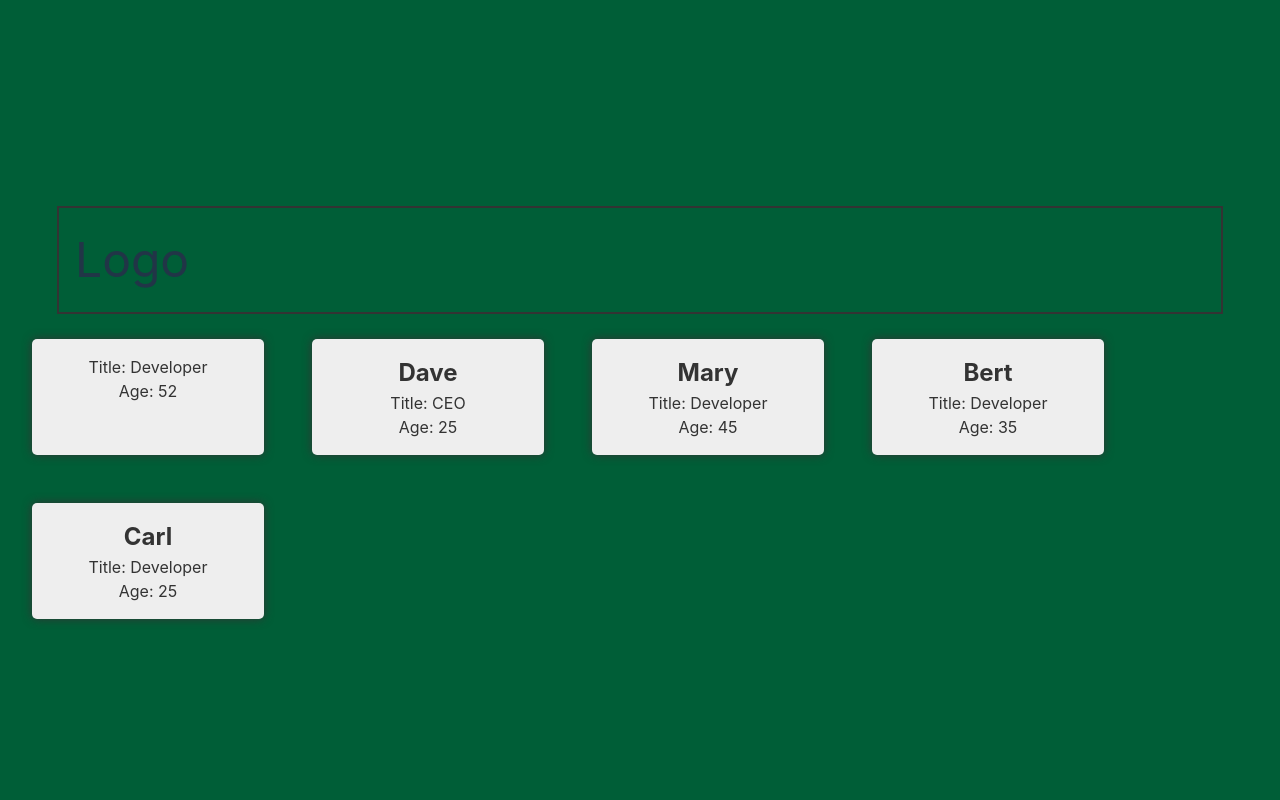
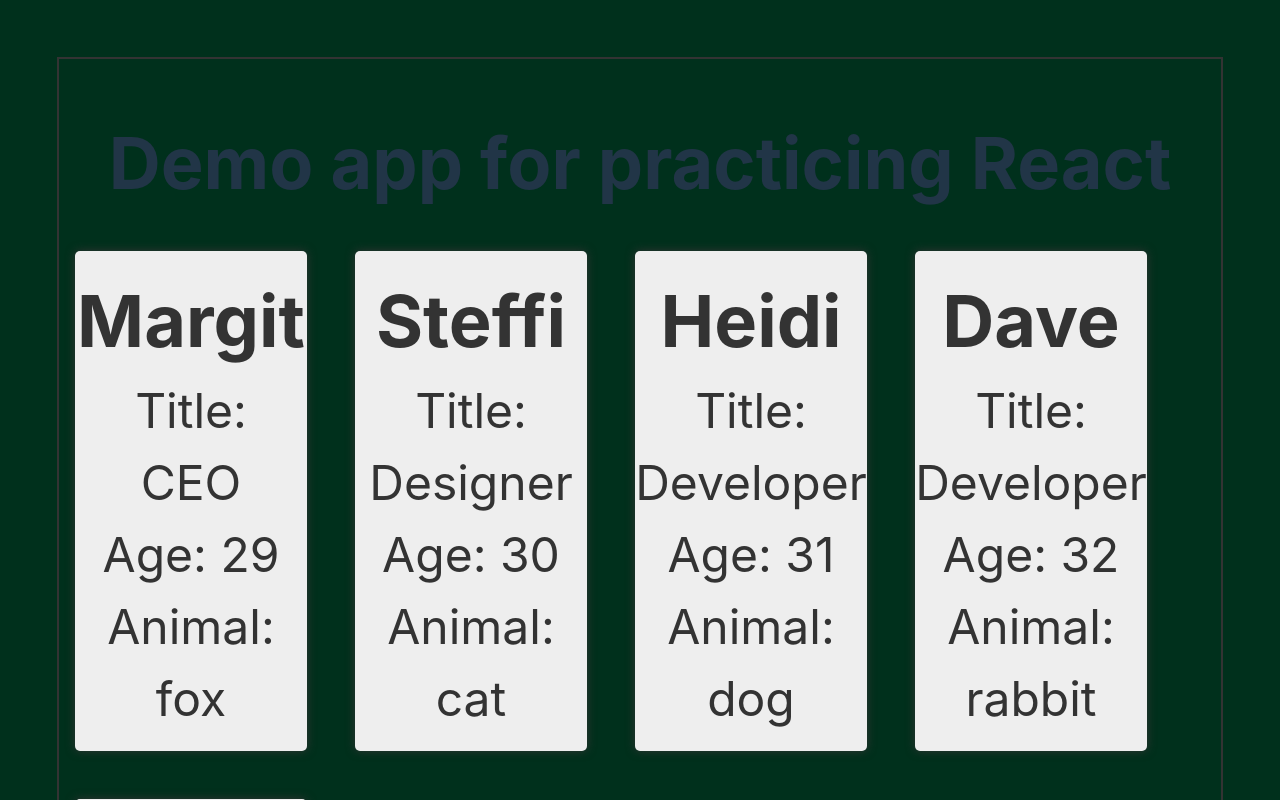
Before and after one commit to stabjana/demoVite_React, a React (Vite) app in the folder 1st_week/demoVite/: page / in a window 1280 px wide. Shown: the top 800 px of the page. Built offline with nearby package versions, Linux system fonts and the light colour scheme.

Commit message:
cleaned up code

```diff
--- a/1st_week/demoVite/src/App.jsx
+++ b/1st_week/demoVite/src/App.jsx
@@ -1,27 +1,45 @@
 import './App.css'
-import Card from './Card.jsx'
+import Card from './data/components/Card.jsx'
 import { useState } from 'react';
+import personsData from './data/personsData' // renamed
 
 function App() {
+  const [isLoggedIn, setIsLoggedIn] = useState(true); // to false again!
 
-  const [person, setPerson] = useState({
-    firstname:"Ramona",
-    title:"Developer",
-    age:52,
-  })
+  const handleLoginClick = () => {
+    setIsLoggedIn((prevState) => !prevState);
+  };
 
   return (
-    <div>
-    <header>Logo</header>
-    <main>
-    <Card firstname={person.firstName} title={person.title} age={person.age}/>
-    <Card firstName="Dave" title="CEO" age="25"/>
-    <Card firstName="Mary" title="Developer" age="45"/>
-    <Card firstName="Bert" title="Developer" age="35"/>
-    <Card firstName="Carl" title="Developer" age="25"/>
-    </main>
-    </div>
-  )
+    <>
+      <header><h1>Demo app for practicing React</h1>
+        {isLoggedIn ? (
+          <div>
+            <main>
+              {
+                personsData.map((person) => (
+                  <Card
+                    key={person.id}
+                    firstName={person.firstName}
+                    title={person.title}
+                    age={person.age}
+                    animal={person.animal} />
+                ))
+              }
+            </main>
+            <button onClick={handleLoginClick}>Log out</button>
+          </div>
+        ) : (
+          <div className='logInSect'>
+            <p>Please log in to see the list</p>
+            <button onClick={handleLoginClick}>Log in</button>
+          </div>
+        )
+        }
+      </header>
+    </>
+  );
+
 }
 
-export default App
+export default App;
--- a/1st_week/demoVite/src/Card.jsx
+++ /dev/null
@@ -1,11 +0,0 @@
-
-function Card(props) {
-    return (<div className="card">
-      <h2>{props.firstName}</h2>
-      <p>Title: {props.title}</p>
-      <p>Age: {props.age}</p>
-      </div>
-    )
-  }
-
-export default Card;
--- /dev/null
+++ b/1st_week/demoVite/src/data/components/Card.jsx
@@ -0,0 +1,12 @@
+
+function Card({ firstName, title, age, animal }) {
+  return (<div className="card">
+    <h2>{firstName}</h2>
+    <p>Title: {title}</p>
+    <p>Age: {age}</p>
+    <p>Animal: {animal}</p>
+  </div>
+  )
+}
+
+export default Card;
--- /dev/null
+++ b/1st_week/demoVite/src/data/personsData.js
@@ -0,0 +1,40 @@
+const persons = [
+
+    {
+        id: 1,
+        firstName: "Margit",
+        title: "CEO",
+        age: 29,
+        animal: "fox"
+    },
+    {
+        id: 2,
+        firstName: "Steffi",
+        title: "Designer",
+        age: 30,
+        animal: "cat"
+    },
+    {
+        id: 3,
+        firstName: "Heidi",
+        title: "Developer",
+        age: 31,
+        animal: "dog"
+    },
+    {
+        id: 4,
+        firstName: "Dave",
+        title: "Developer",
+        age: 32,
+        animal: "rabbit"
+    },
+    {
+        id: 5,
+        firstName: "Jean-Luc",
+        title: "Developer",
+        age: 33,
+        animal: "wolf"
+    }
+];
+
+export default persons;
--- a/1st_week/demoVite/src/index.css
+++ b/1st_week/demoVite/src/index.css
@@ -15,25 +15,26 @@
 
 a {
   font-weight: 500;
-  color: #646cff;
+  color: #28a062;
   text-decoration: inherit;
 }
 
 a:hover {
-  color: #535bf2;
+  color: #53f2a0;
 }
 
 body {
   margin: 0;
+  font-size: 1em;
   display: flex;
   place-items: center;
   min-width: 320px;
   min-height: 100vh;
-  background-color: rgb(0, 94, 55);
+  background-color: rgb(0, 48, 28);
 }
 
 h1 {
-  font-size: 3.2em;
+  font-size: 1.5em;
   line-height: 1.1;
 }
 
@@ -44,18 +45,27 @@ button {
   font-size: 1em;
   font-weight: 500;
   font-family: inherit;
-  background-color: #1a1a1a;
+  background-color: #3e3e3e;
   cursor: pointer;
   transition: border-color 0.25s;
 }
 
 button:hover {
-  border-color: #646cff;
+  border-color: #64e5ff;
 }
 
 button:focus,
 button:focus-visible {
   outline: 4px auto -webkit-focus-ring-color;
+}
+
+div,
+header,
+body {
+  display: flex;
+  flex-direction: column;
+  align-items: center;
+  justify-content: center;
 }
 
 @media (prefers-color-scheme: light) {
```
Also changed, not shown: 1st_week/demoVite/src/main.jsx (+16 -2 lines).
